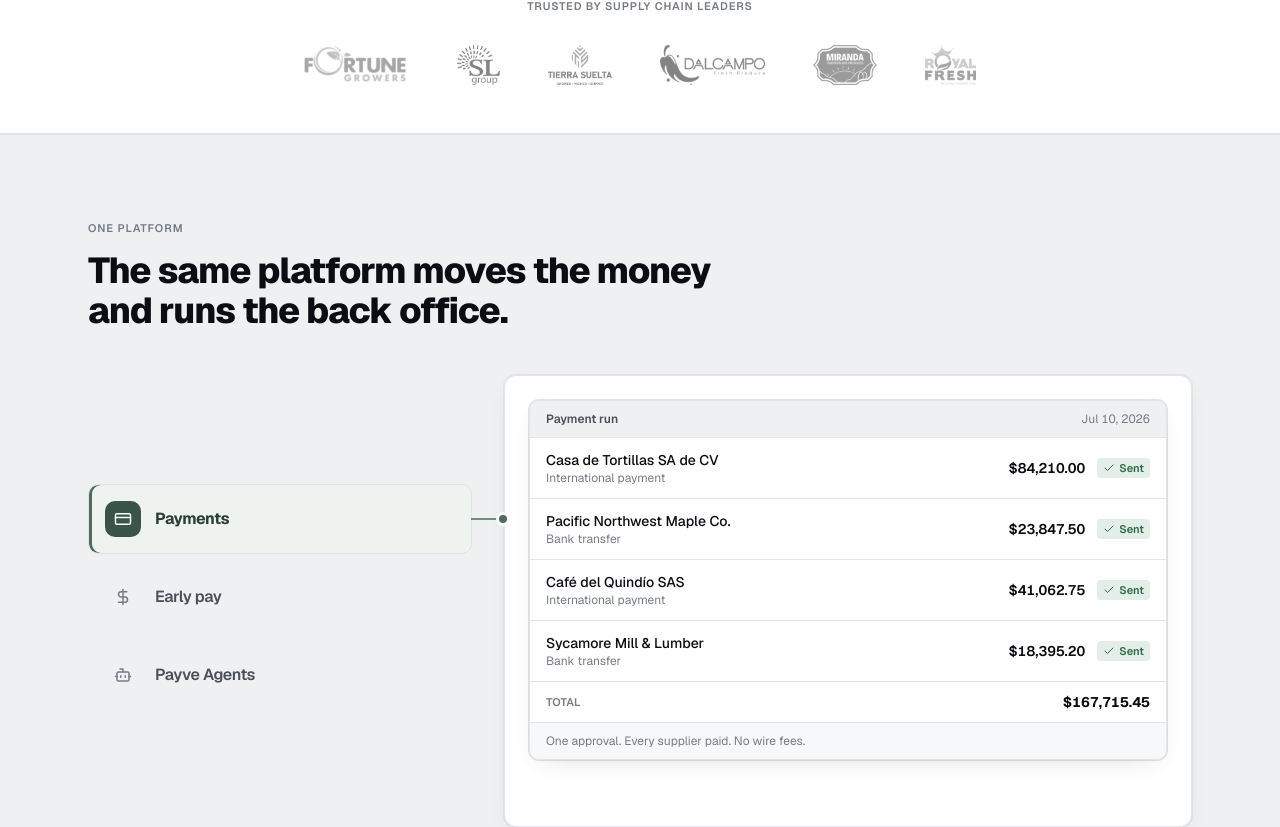
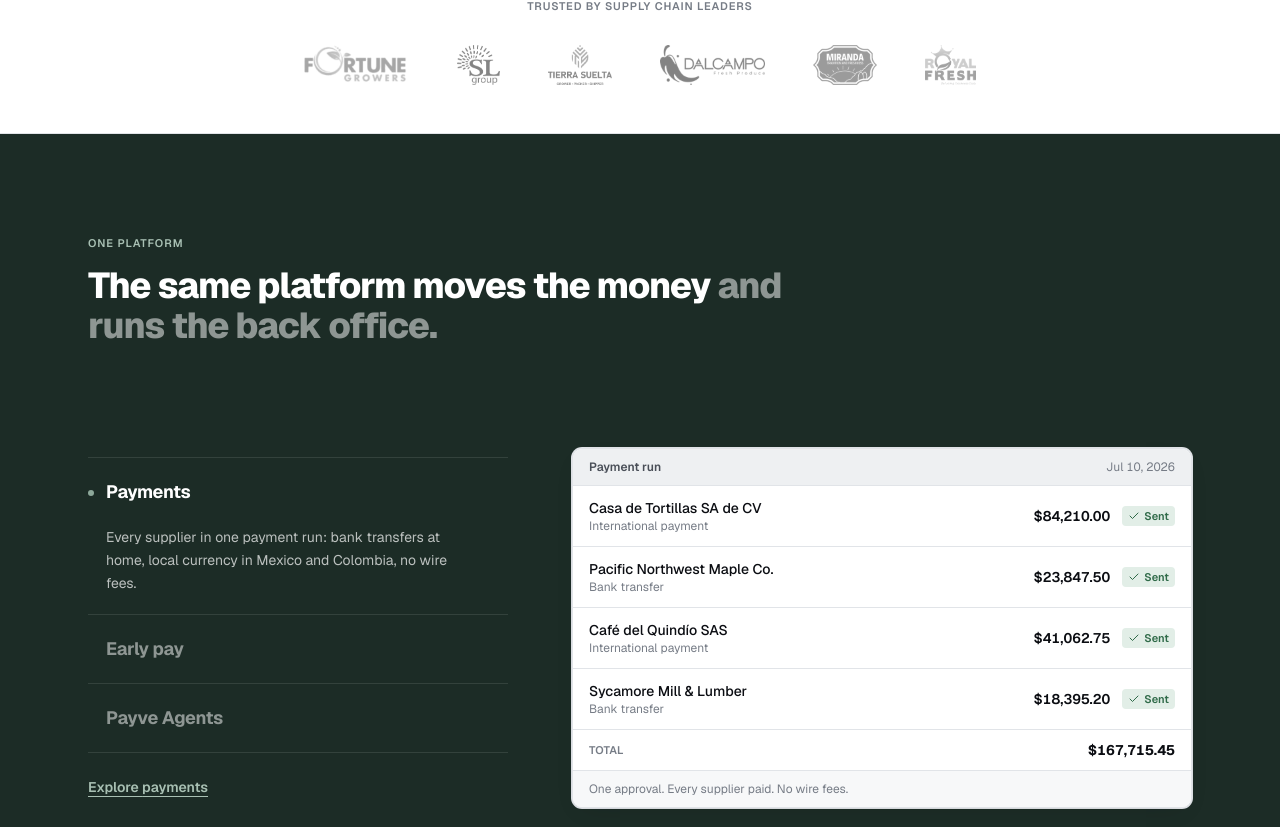
Before and after one commit to aarcher4/payve-landing, a Next.js app: page / in a window 1280 px wide. Shown: the part 658-1485 px from the top of the page. Built offline with nearby package versions, Linux system fonts and the light colour scheme.

Commit message:
goal-loop iter 4 (r3): ProductTour rebuilt as dark-band text rail (Mercury grammar, no icons)
Co-Authored-By: Claude Fable 5 <noreply@anthropic.com>
Claude-Session: https://claude.ai/code/session_014urPJXax8vqvDS4f1FV2Ua

```diff
--- a/app/components/home/ProductTour.tsx
+++ b/app/components/home/ProductTour.tsx
@@ -1,97 +1,131 @@
 "use client";
 
-import { AnimatePresence, motion } from "framer-motion";
-import { Bot, CreditCard, DollarSign } from "lucide-react";
+import { AnimatePresence, motion, useReducedMotion } from "framer-motion";
+import Link from "next/link";
 import { useState } from "react";
 import Reveal from "./Reveal";
 import { AgentsDemo, EarlyPayDemo, PaymentsDemo } from "./demos";
 
+/**
+ * r3 product tour: Mercury grammar on Payve tokens (docs/design-review-r3.md
+ * lens 2). Full-bleed sage-900 chapter band; left rail of hairline text rows
+ * (no icons, no boxes; active row = sage dot + description expansion); right
+ * demo panel crossfades per selection; one quiet text link follows the
+ * active product.
+ */
 const modules = [
-  { key: "payments", title: "Payments", Icon: CreditCard, Demo: PaymentsDemo },
-  { key: "early-pay", title: "Early pay", Icon: DollarSign, Demo: EarlyPayDemo },
-  { key: "agents", title: "Payve Agents", Icon: Bot, Demo: AgentsDemo },
+  {
+    key: "payments",
+    title: "Payments",
+    href: "/products/payments",
+    blurb:
+      "Every supplier in one payment run: bank transfers at home, local currency in Mexico and Colombia, no wire fees.",
+    Demo: PaymentsDemo,
+  },
+  {
+    key: "early-pay",
+    title: "Early pay",
+    href: "/products/early-pay",
+    blurb:
+      "Suppliers choose to be paid early on approved invoices and see the exact dollars and the fee before deciding.",
+    Demo: EarlyPayDemo,
+  },
+  {
+    key: "agents",
+    title: "Payve Agents",
+    href: "/products/agents",
+    blurb:
+      "Organizational intelligence and automated back office workflows, with a person approving every write.",
+    Demo: AgentsDemo,
+  },
 ] as const;
 
 export default function ProductTour() {
   const [active, setActive] = useState<(typeof modules)[number]["key"]>("payments");
+  const reduced = useReducedMotion() ?? false;
   const current = modules.find((m) => m.key === active) ?? modules[0];
   const Demo = current.Demo;
 
   return (
-    <section className="border-y border-hairline bg-paper-2">
-      <div className="mx-auto max-w-6xl px-4 py-20 sm:px-6">
+    <section className="bg-sage-900">
+      <div className="mx-auto max-w-6xl px-4 py-24 sm:px-6">
         <Reveal>
-          <span className="t-eyebrow text-sage-600">One platform</span>
-          <h2 className="mt-3 max-w-2xl font-display text-3xl font-extrabold tracking-display text-ink-1 sm:text-4xl">
-            The same platform moves the money and runs the back office.
+          <span className="t-eyebrow !text-sage-300">One platform</span>
+          <h2 className="mt-3 max-w-3xl font-display text-3xl font-extrabold tracking-display text-white sm:text-4xl">
+            The same platform moves the money{" "}
+            <span className="text-white/50">and runs the back office.</span>
           </h2>
         </Reveal>
 
-        <div className="mt-11 flex flex-wrap items-stretch gap-8">
-          {/* Selector column, vertically centered against the demo panel */}
-          <div className="flex min-w-[280px] flex-1 basis-80 flex-col justify-center lg:max-w-sm">
+        <div className="mt-14 flex flex-wrap items-center gap-x-16 gap-y-10">
+          {/* Text rail */}
+          <div className="min-w-[280px] flex-1 basis-80 lg:max-w-md">
+            <div className="border-t border-white/10">
               {modules.map((m) => {
                 const on = m.key === active;
                 return (
-                <div key={m.key}>
+                  <div key={m.key} className="border-b border-white/10">
                     <button
                       type="button"
                       aria-expanded={on}
                       onClick={() => setActive(m.key)}
-                    onMouseEnter={() => setActive(m.key)}
-                    onFocus={() => setActive(m.key)}
-                    className={`relative mb-2 flex w-full cursor-pointer items-center gap-3.5 rounded-[10px] border p-4 text-left transition-all duration-150 focus-visible:outline focus-visible:outline-2 focus-visible:outline-sage-600 ${
-                      on
-                        ? "border-sage-100 bg-sage-50 shadow-[inset_3px_0_0_var(--sage-600)]"
-                        : "border-transparent bg-transparent hover:bg-sage-50"
-                    }`}
+                      className="flex w-full cursor-pointer items-baseline gap-3 py-5 text-left focus-visible:outline focus-visible:outline-2 focus-visible:outline-sage-300"
                     >
                       <span
-                      className={`flex h-9 w-9 flex-none items-center justify-center rounded-lg transition-colors duration-150 ${
-                        on ? "bg-sage-700 text-white" : "bg-paper-2 text-ink-3"
+                        className={`h-1.5 w-1.5 flex-none translate-y-[-2px] rounded-full transition-colors duration-200 ${
+                          on ? "bg-sage-400" : "bg-transparent"
                         }`}
                         aria-hidden
-                    >
-                      <m.Icon className="h-[18px] w-[18px]" />
-                    </span>
+                      />
                       <span
-                      className={`flex-1 text-base tracking-tight ${
-                        on ? "font-bold text-sage-800" : "font-semibold text-ink-2"
+                        className={`font-display text-lg font-bold tracking-h2 transition-colors duration-200 ${
+                          on ? "text-white" : "text-white/50 hover:text-white/80"
                         }`}
                       >
                         {m.title}
                       </span>
-                    {/* Connector rail from the active row into the demo panel */}
+                    </button>
+                    <AnimatePresence initial={false}>
                       {on && (
-                      <span
-                        className="absolute left-full top-1/2 z-10 hidden h-0.5 w-8 -translate-y-1/2 items-center justify-end bg-sage-500 lg:flex"
-                        aria-hidden
+                        <motion.div
+                          initial={reduced ? false : { height: 0, opacity: 0 }}
+                          animate={{ height: "auto", opacity: 1 }}
+                          exit={reduced ? undefined : { height: 0, opacity: 0 }}
+                          transition={{ duration: 0.3, ease: [0.2, 0.8, 0.2, 1] }}
+                          className="overflow-hidden"
                         >
-                        <span className="-mr-1 h-2 w-2 rounded-full bg-sage-600 shadow-[0_0_0_3px_var(--paper-elev)]" />
-                      </span>
-                    )}
-                  </button>
+                          <p className="max-w-sm pb-5 pl-[18px] text-sm leading-relaxed text-white/70">
+                            {m.blurb}
+                          </p>
                           {/* Demo inline on mobile */}
-                  {on && (
-                    <div className="mb-3 lg:hidden">
+                          <div className="mb-5 pl-[18px] lg:hidden">
                             <m.Demo />
                           </div>
+                        </motion.div>
                       )}
+                    </AnimatePresence>
                   </div>
                 );
               })}
             </div>
+            <Link
+              href={current.href}
+              className="mt-6 inline-block text-sm font-semibold text-sage-300 underline underline-offset-4 transition-colors hover:text-sage-200"
+            >
+              Explore {current.title === "Payve Agents" ? "Payve Agents" : current.title.toLowerCase()}
+            </Link>
+          </div>
 
           {/* Demo panel, desktop */}
-          <div className="hidden min-h-[452px] flex-1 basis-[520px] flex-col rounded-xl border border-hairline bg-paper-elev p-6 shadow-elev-3 lg:flex">
+          <div className="hidden min-h-[452px] flex-1 basis-[520px] items-center lg:flex">
             <AnimatePresence mode="wait" initial={false}>
               <motion.div
                 key={current.key}
-                initial={{ opacity: 0, y: 16 }}
+                initial={reduced ? false : { opacity: 0, y: 16 }}
                 animate={{ opacity: 1, y: 0 }}
-                exit={{ opacity: 0, y: -8 }}
+                exit={reduced ? undefined : { opacity: 0, y: -8 }}
                 transition={{ duration: 0.3, ease: [0.2, 0.8, 0.2, 1] }}
-                className="flex h-full flex-col"
+                className="w-full"
               >
                 <Demo />
               </motion.div>
```
Also changed, not shown: design-context/marketing-copy-inventory.md (+8 -3 lines), design-context/marketing-design-system.md (+16 -0 lines), .goal-loop/PROGRESS.md. Lines whose indentation alone changed are shown as unchanged.
